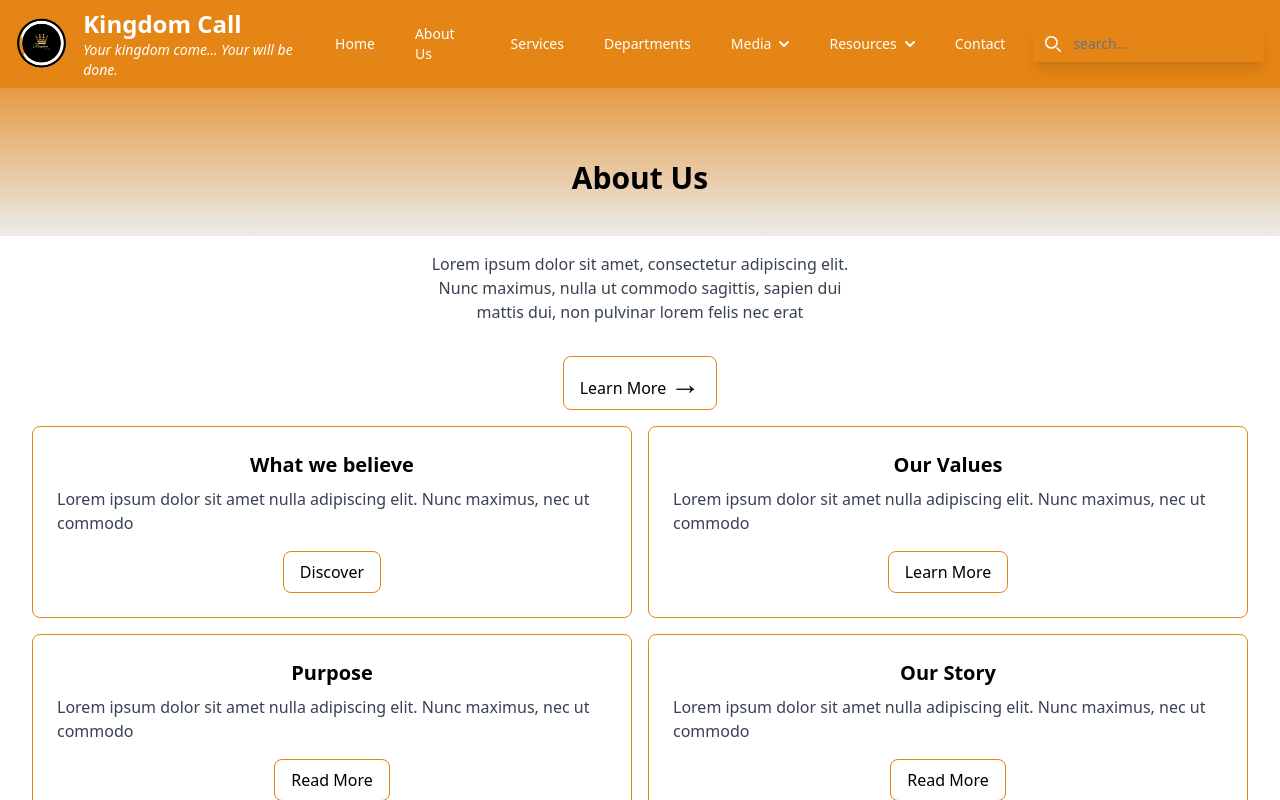
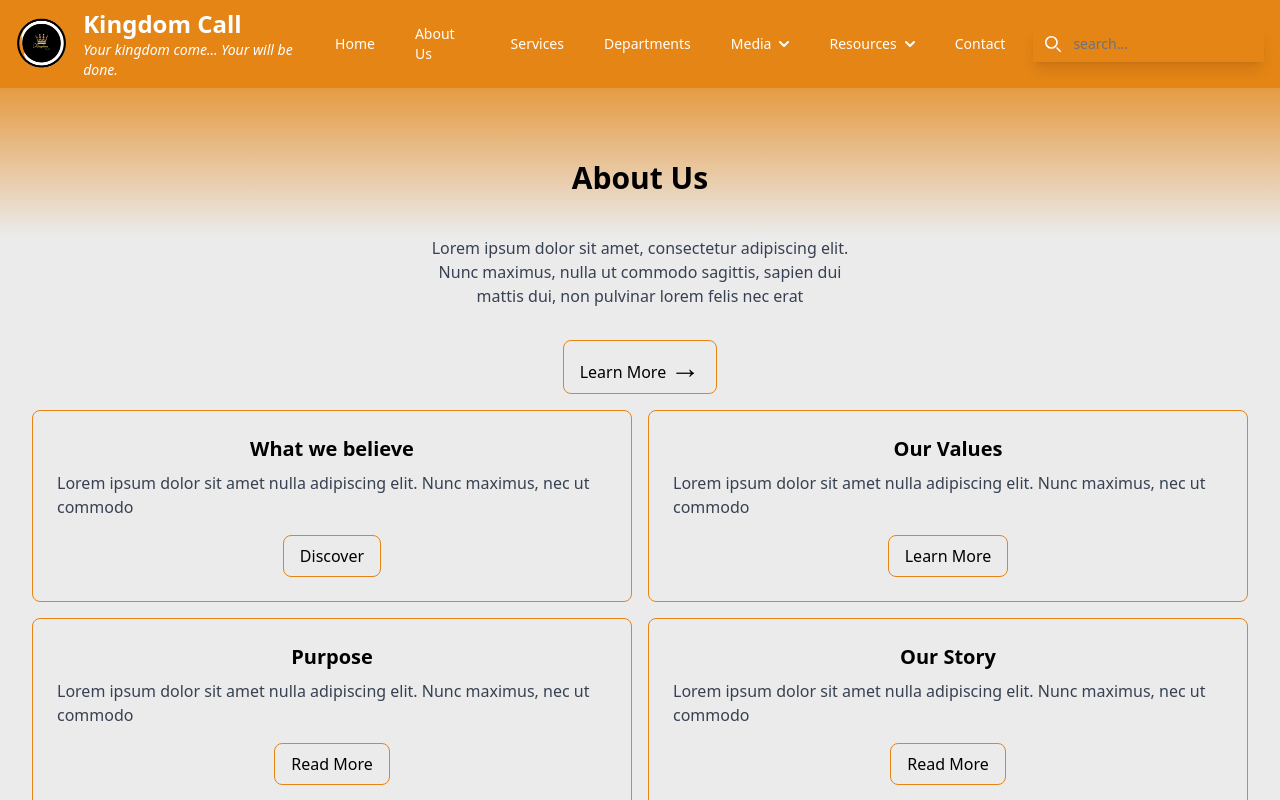
Before and after one commit to humphreyotieno1/Kingdom_Call, a React (Vite) app in the folder client/: page /about-us in a window 1280 px wide. Shown: the top 800 px of the page. Built offline with nearby package versions, Linux system fonts and the light colour scheme.

Commit message:
edit background color for pages

```diff
--- a/client/src/Pages/AboutUs.jsx
+++ b/client/src/Pages/AboutUs.jsx
@@ -7,12 +7,12 @@ const AboutUsPage = () => {
 
 
   return (
-    <div className="flex flex-col items-center justify-center py-12">
+    <div className="flex flex-col items-center justify-center py-12 bg-[#ebebeb]">
         <div className="w-full py-4 bg-[linear-gradient(180deg,#e48515,#ebebeb)] py-10">
             <h1 className="text-3xl font-bold text-black mt-20 mb-2 text-center py-4">About Us</h1>
         </div>
 
-      <p className="text-center text-gray-700 max-w-md mb-8 mt-4">
+      <p className="text-center text-gray-700 max-w-md mb-8">
         Lorem ipsum dolor sit amet, consectetur adipiscing elit. Nunc maximus, nulla ut commodo sagittis, sapien dui mattis dui, non pulvinar lorem felis nec erat
       </p>
       <div className="flex justify-center">
--- a/client/src/Pages/Services.jsx
+++ b/client/src/Pages/Services.jsx
@@ -8,14 +8,15 @@ const ServicesPage = () => {
     };
 
     return (
-        <div className="container mx-auto px-4 py-8 mt-20 md:mt-24 lg:mt-34">
-            <h1 className="text-center text-2xl sm:text-3xl md:text-4xl font-bold mb-4 text-gray-800 p-4 sm:p-6 md:p-8 lg:p-10">
-                Our Services
-            </h1>
-
+        <div className="flex flex-col items-center justify-center bg-[#ebebeb]">
+          <div className="w-full py-4 bg-[linear-gradient(180deg,#e48515,#ebebeb)] py-10">
+                <h1 className="text-3xl font-bold text-black mt-20 mb-2 text-center py-4">
+                    Our Services
+                </h1>
+            </div>
             <hr className="w-24 h-1 mx-auto my-6 bg-gray-100 border-0 rounded dark:bg-gray-700" />
 
-            <div className="flex flex-col gap-6 items-start lg:flex-row lg:items-center">
+            <div className="flex flex-col gap-6 items-start lg:flex-row lg:items-center px-8 mb-4">
                 {/* Image Section */}
                 <div className="w-full lg:w-1/2">
                     <img
--- a/client/src/Pages/WhatWeBelieve.jsx
+++ b/client/src/Pages/WhatWeBelieve.jsx
@@ -31,7 +31,7 @@ const WhatWeBelievePage = () => {
   };
 
   return (
-    <div className="flex flex-col items-center">
+    <div className="flex flex-col items-center bg-[#ebebeb]">
       <div className="w-full py-4 bg-[linear-gradient(180deg,#e48515,#ebebeb)] py-10">
         <h1 className="mt-20 text-2xl font-bold mb-8 text-center py-4">Beliefs</h1>
       </div>
--- a/client/src/Pages/WhoWeAre.jsx
+++ b/client/src/Pages/WhoWeAre.jsx
@@ -2,7 +2,7 @@ import React from "react";
 
 const WhoWeArePage = () => {
     return (
-        <div className="flex flex-col items-center justify-center py-12 px-4 bg-white">
+        <div className="flex flex-col items-center justify-center py-12 px-4 bg-[#ebebeb]">
             <div className="max-w-3xl mb-8 mt-20 border-2 border-[#E48515] p-6 rounded-lg">
                 <h1 className="text-3xl font-bold text-center text-black mb-4">Our Vision</h1>
                 <p className="text-lg text-gray-700 text-center">
```
